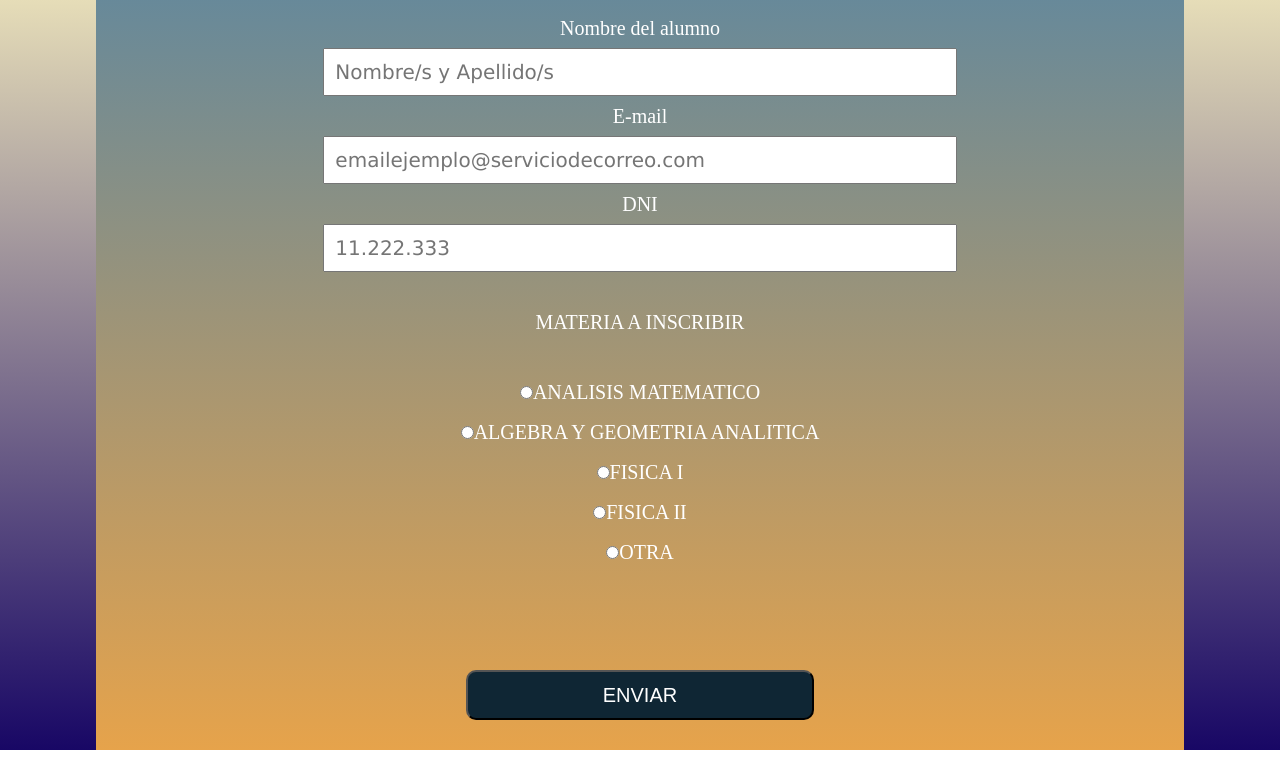
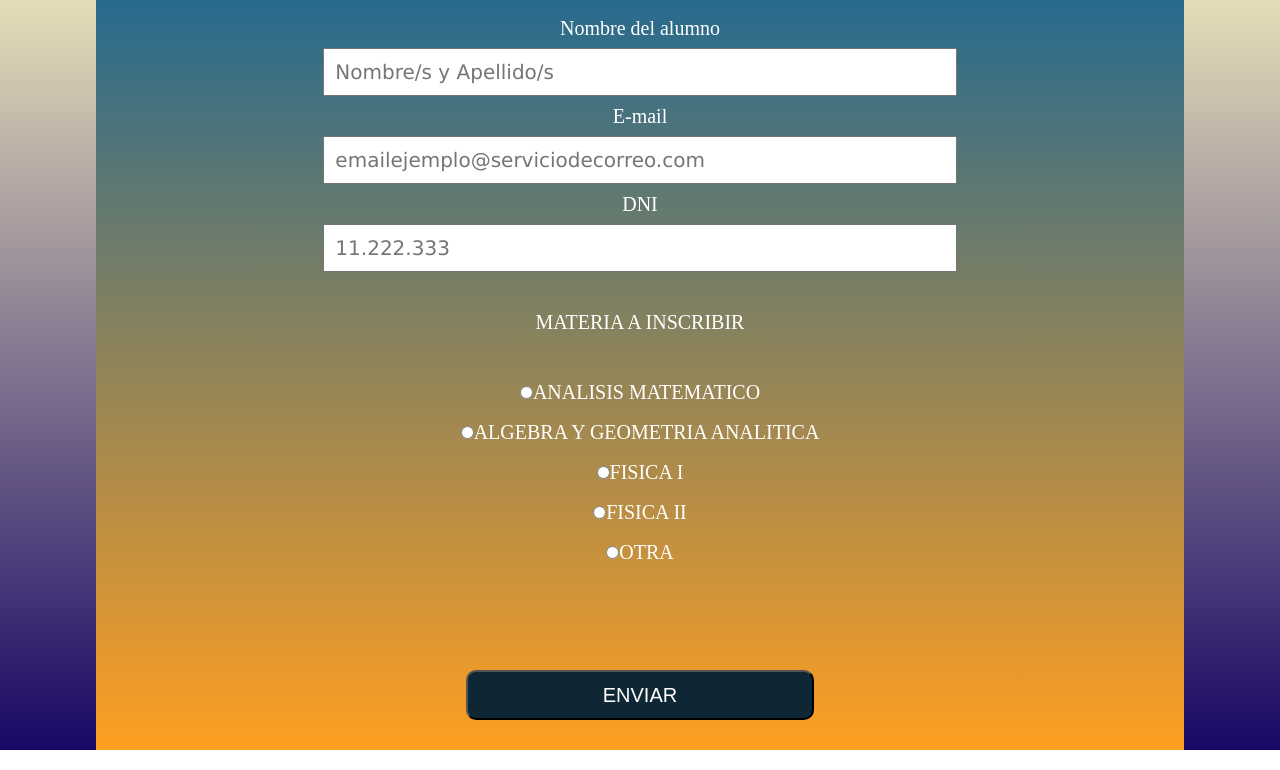
Before and after one commit to lionegmanuel/Registration-form-for-exam-tables, a plain HTML site: page index.html in a window 1280 px wide. Shown: the part 112-882 px from the top of the page. Drawn offline with Linux system fonts and the light colour scheme.

Commit message:
correccion de fuente de inputs

```diff
--- a/styles.css
+++ b/styles.css
@@ -141,7 +141,7 @@ table {
   flex-flow: column;
   width: 85%;
   margin: 20px auto;
-  background: linear-gradient(#5886a3, #e6a34b);
+  background: linear-gradient(#0d649b, #ff9f21);
   height: max-content;
   min-width: 240px;
 
@@ -186,7 +186,7 @@ table {
   padding: 10px;
   font-size: 20px;
   margin: auto;
-  font-family: 'Lucida Sans', 'Lucida Sans Regular', 'Lucida Grande', 'Lucida Sans Unicode', Geneva, Verdana, sans-serif
+  font-family: Verdana, Geneva, Tahoma, sans-serif;
 }
 
 .formExam input:hover {
@@ -312,12 +312,6 @@ table {
     .tittleForm {
       font-size: 30px;
     }
-
-
   }
 
-
-  @media screen and (max-width: 470px) {}
-
-
 }
```
